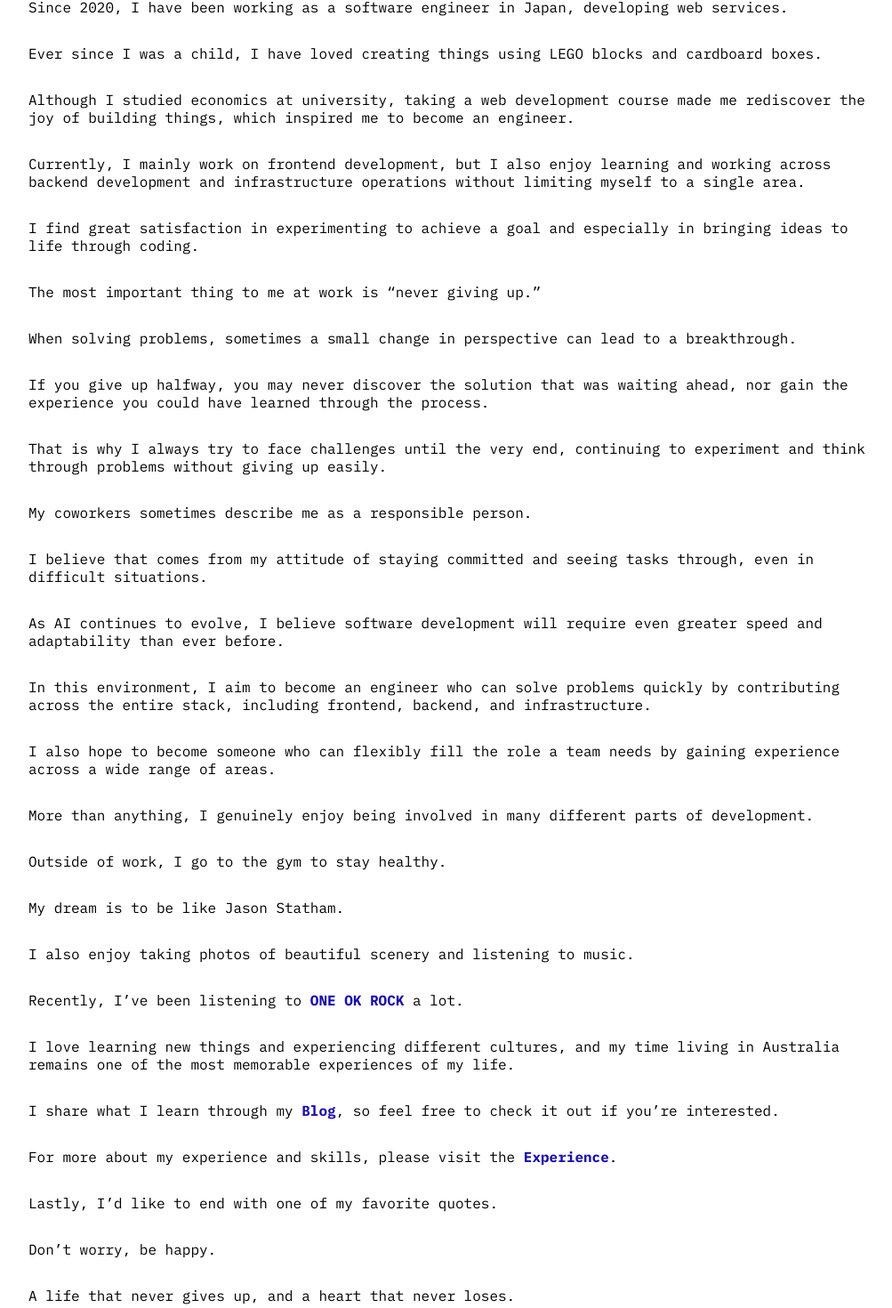
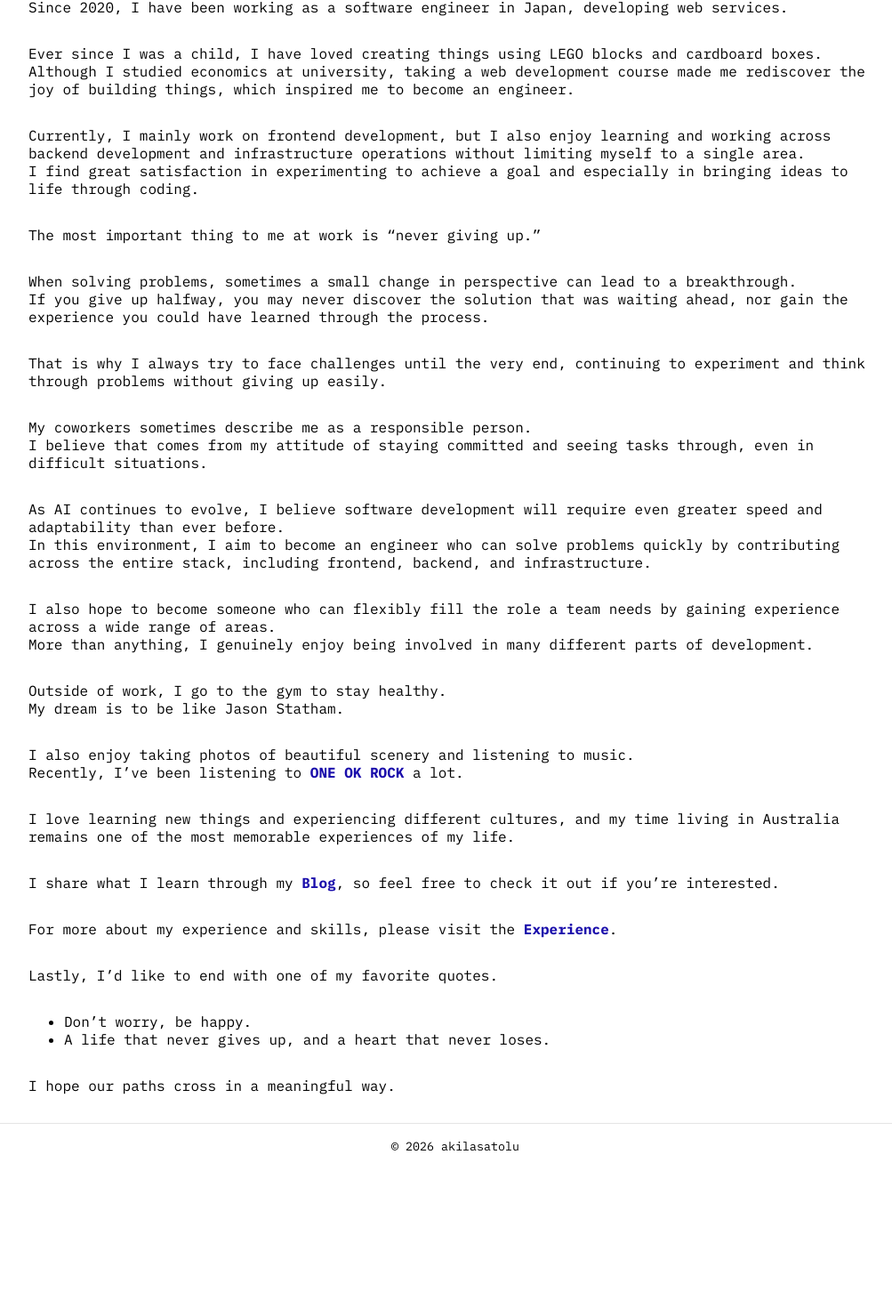
Before and after one commit to akilasatolu/akilasatolu-v5, a Next.js app: page / in a window 1280 px wide. Shown: the part 232-1702 px from the top of the page at 89% size, without its empty margins (128-1131 px from the left). After the commit the page ends 1545 px from the top, so only its background shows below. Built offline with nearby package versions, Linux system fonts and the light colour scheme.

Commit message:
[update]文章調整、不要コード整理

```diff
--- a/app/blog/[slug]/page.tsx
+++ b/app/blog/[slug]/page.tsx
@@ -44,11 +44,9 @@ export default async function BlogPostPage({ params }: BlogPostPageProps) {
     const html = renderBlogMarkdown(markdown);
 
     return (
-        <div className="flex min-h-0 w-full flex-1 flex-col">
-            <div
-                className="blog-content min-h-0 flex-1"
-                dangerouslySetInnerHTML={{ __html: html }}
-            />
-        </div>
+        <div
+            className="flex min-h-0 w-full flex-1 flex-col"
+            dangerouslySetInnerHTML={{ __html: html }}
+        />
     );
 }
--- a/app/experience/page.tsx
+++ b/app/experience/page.tsx
@@ -8,7 +8,7 @@ export default async function ExperiencePage() {
     const { Projects } = data;
 
     return (
-        <div className="flex min-h-0 w-full flex-1 flex-col justify-start">
+        <div className="flex min-h-0 w-full flex-1 flex-col">
             <PageTitle title="Experience" />
             <ul className="divide-y divide-[color:var(--border)]">
                 {Projects.map((pj) => {
--- a/app/page.tsx
+++ b/app/page.tsx
@@ -6,34 +6,36 @@ export const dynamic = "force-static";
 
 export default function HomePage() {
     return (
-        <div className="flex min-h-0 w-full flex-1 flex-col justify-start">
+        <div className="flex min-h-0 w-full flex-1 flex-col">
             <PageTitle title="Hi there, I’m akilasatolu." />
             <SocialLinks />
             <p>Since 2020, I have been working as a software engineer in Japan, developing web services.</p>
-            <p>Ever since I was a child, I have loved creating things using LEGO blocks and cardboard boxes.</p>
-            <p>Although I studied economics at university, taking a web development course made me rediscover the joy of building things, which inspired me to become an engineer.</p>
-            <p>Currently, I mainly work on frontend development, but I also enjoy learning and working across backend development and infrastructure operations without limiting myself to a single area.</p>
-            <p>I find great satisfaction in experimenting to achieve a goal and especially in bringing ideas to life through coding.</p>
+            <p>Ever since I was a child, I have loved creating things using LEGO blocks and cardboard boxes.<br />
+                Although I studied economics at university, taking a web development course made me rediscover the joy of building things, which inspired me to become an engineer.</p>
+            <p>Currently, I mainly work on frontend development, but I also enjoy learning and working across backend development and infrastructure operations without limiting myself to a single area.<br />
+                I find great satisfaction in experimenting to achieve a goal and especially in bringing ideas to life through coding.</p>
             <p>The most important thing to me at work is “never giving up.”</p>
-            <p>When solving problems, sometimes a small change in perspective can lead to a breakthrough.</p>
-            <p>If you give up halfway, you may never discover the solution that was waiting ahead, nor gain the experience you could have learned through the process.</p>
+            <p>When solving problems, sometimes a small change in perspective can lead to a breakthrough.<br />
+                If you give up halfway, you may never discover the solution that was waiting ahead, nor gain the experience you could have learned through the process.</p>
             <p>That is why I always try to face challenges until the very end, continuing to experiment and think through problems without giving up easily.</p>
-            <p>My coworkers sometimes describe me as a responsible person.</p>
-            <p>I believe that comes from my attitude of staying committed and seeing tasks through, even in difficult situations.</p>
-            <p>As AI continues to evolve, I believe software development will require even greater speed and adaptability than ever before.</p>
-            <p>In this environment, I aim to become an engineer who can solve problems quickly by contributing across the entire stack, including frontend, backend, and infrastructure.</p>
-            <p>I also hope to become someone who can flexibly fill the role a team needs by gaining experience across a wide range of areas.</p>
-            <p>More than anything, I genuinely enjoy being involved in many different parts of development.</p>
-            <p>Outside of work, I go to the gym to stay healthy.</p>
-            <p>My dream is to be like Jason Statham.</p>
-            <p>I also enjoy taking photos of beautiful scenery and listening to music.</p>
-            <p>Recently, I’ve been listening to <a href="https://www.oneokrock.com/en/" target="_blank" rel="noopener noreferrer" className="font-bold">ONE OK ROCK</a> a lot.</p>
+            <p>My coworkers sometimes describe me as a responsible person.<br />
+                I believe that comes from my attitude of staying committed and seeing tasks through, even in difficult situations.</p>
+            <p>As AI continues to evolve, I believe software development will require even greater speed and adaptability than ever before.<br />
+                In this environment, I aim to become an engineer who can solve problems quickly by contributing across the entire stack, including frontend, backend, and infrastructure.</p>
+            <p>I also hope to become someone who can flexibly fill the role a team needs by gaining experience across a wide range of areas.<br />
+                More than anything, I genuinely enjoy being involved in many different parts of development.</p>
+            <p>Outside of work, I go to the gym to stay healthy.<br />
+                My dream is to be like Jason Statham.</p>
+            <p>I also enjoy taking photos of beautiful scenery and listening to music.<br />
+                Recently, I’ve been listening to <a href="https://www.oneokrock.com/en/" target="_blank" rel="noopener noreferrer" className="font-bold">ONE OK ROCK</a> a lot.</p>
             <p>I love learning new things and experiencing different cultures, and my time living in Australia remains one of the most memorable experiences of my life.</p>
             <p>I share what I learn through my <Link href="/blog" className="font-bold">Blog</Link>, so feel free to check it out if you’re interested.</p>
             <p>For more about my experience and skills, please visit the <Link href="/experience" className="font-bold">Experience</Link>.</p>
             <p>Lastly, I’d like to end with one of my favorite quotes.</p>
-            <p>Don’t worry, be happy.</p>
-            <p>A life that never gives up, and a heart that never loses.</p>
+            <ul>
+                <li>Don’t worry, be happy.</li>
+                <li>A life that never gives up, and a heart that never loses.</li>
+            </ul>
             <p>I hope our paths cross in a meaningful way.</p>
         </div>
     );
--- a/components/molecules/SocialLinks.tsx
+++ b/components/molecules/SocialLinks.tsx
@@ -24,7 +24,6 @@ export const SocialLinks = () => {
                         target="_blank"
                         rel="noopener noreferrer"
                         aria-label={link.label}
-                        className="social-icon-link"
                     >
                         {link.icon === "linkedin" ? (
                             <LinkedInIcon className="size-6" />
--- a/lib/blogMarkdown.ts
+++ b/lib/blogMarkdown.ts
@@ -26,7 +26,7 @@ marked.use({
             }
             const src = getBlogImageUrl(href);
             const titleAttr = title ? ` title="${escapeHtml(title)}"` : "";
-            return `<img src="${src}" alt="${escapeHtml(text)}"${titleAttr} loading="lazy" class="blog-content-img" />`;
+            return `<img src="${src}" alt="${escapeHtml(text)}"${titleAttr} loading="lazy" />`;
         },
     },
 });
```
